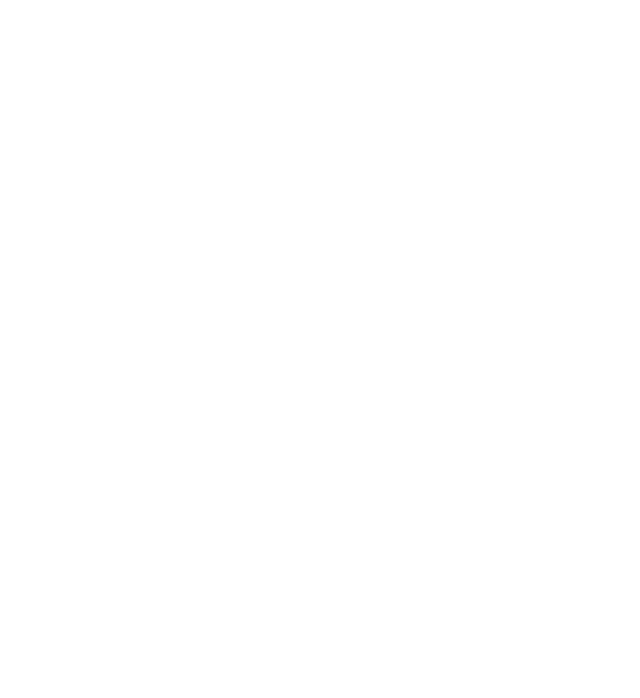
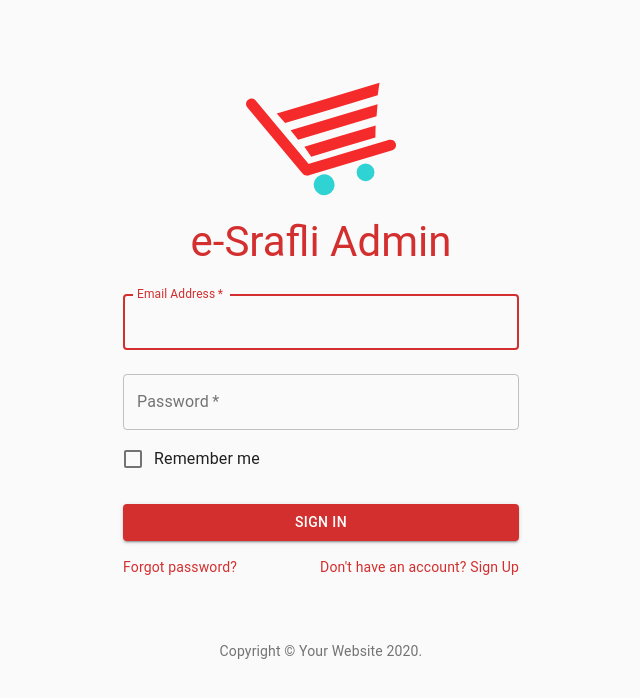
Before and after one commit to roiacult/Administration-Material-React-App, a React (Create React App) app: page / in a window 1280 px wide. Shown: the top 698 px of the page, without its empty margins (319-959 px from the left). Built offline with nearby package versions, Linux system fonts and the light colour scheme.

Commit message:
create and navigate to main page after login in

```diff
--- a/src/containers/App.js
+++ b/src/containers/App.js
@@ -3,6 +3,7 @@
 import { Router } from "@reach/router";
 import Auth from "../pages/auth/Auth";
 import { ThemeProvider, createMuiTheme } from "@material-ui/core";
+import Main from "../pages/main/Main";
 
 const theme = createMuiTheme({
   palette: {
@@ -25,8 +26,8 @@
   return (
     <ThemeProvider theme={theme}>
       <Router>
-        <Auth path="/login" />
-        <div path="/main">Not implemented yet :(</div>
+        <Auth path="/" />
+        <Main path="/main" />
       </Router>
     </ThemeProvider>
   );
--- a/src/pages/auth/Auth.js
+++ b/src/pages/auth/Auth.js
@@ -13,7 +13,7 @@
 import logo from "./logo.svg";
 import Axios from "axios";
 import { CircularProgress } from "@material-ui/core";
-import { Redirect } from "@reach/router";
+import { navigate } from "@reach/router";
 
 function Copyright() {
   return (
@@ -60,7 +60,6 @@
   const [email, setEmail] = useState("");
   const [password, setPassword] = useState("");
   const [loading, setLoading] = useState(false);
-  const [redirect, setRdirect] = useState(false);
 
   const onSubmit = (event) => {
     event.preventDefault();
@@ -78,20 +77,15 @@
       .then(function (response) {
         console.log(response);
         setLoading(false);
-        setRdirect(true);
+        navigate("/main");
       })
       .catch(function (error) {
         console.log(error);
         setLoading(false);
-        setRdirect(false);
       });
   };
 
   return (
-    <div>
-      {redirect ? (
-        <Redirect to="/main" />
-      ) : (
     <Container component="main" maxWidth="xs">
       <CssBaseline />
       <div className={classes.paper}>
@@ -161,8 +155,6 @@
         <Copyright />
       </Box>
     </Container>
-      )}
-    </div>
   );
 };
 
--- /dev/null
+++ b/src/pages/main/Main.js
@@ -0,0 +1,7 @@
+import React from "react";
+
+const Main = () => {
+  return <div>Not implemented yet :(</div>;
+};
+
+export default Main;
```
Lines whose indentation alone changed are shown as unchanged.
